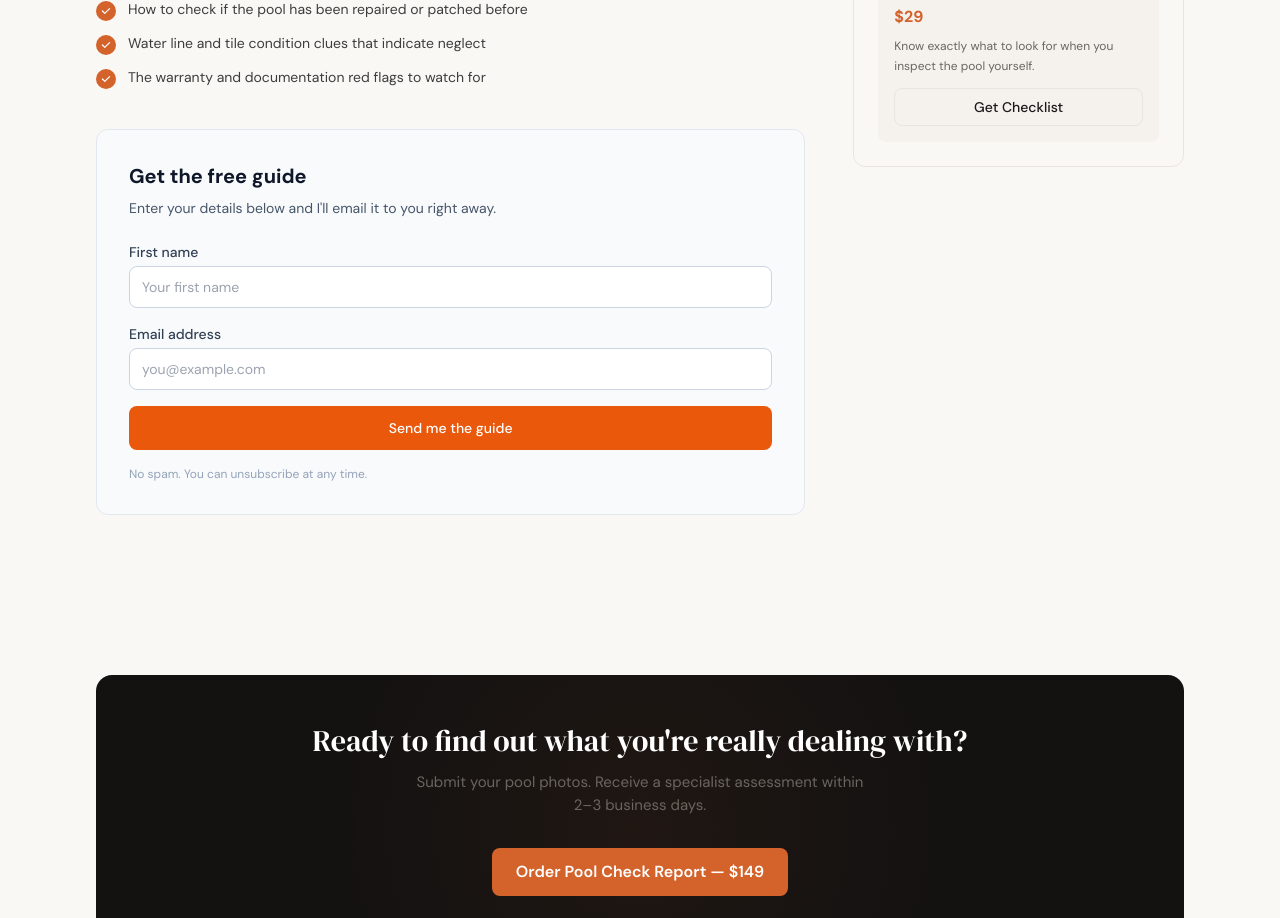
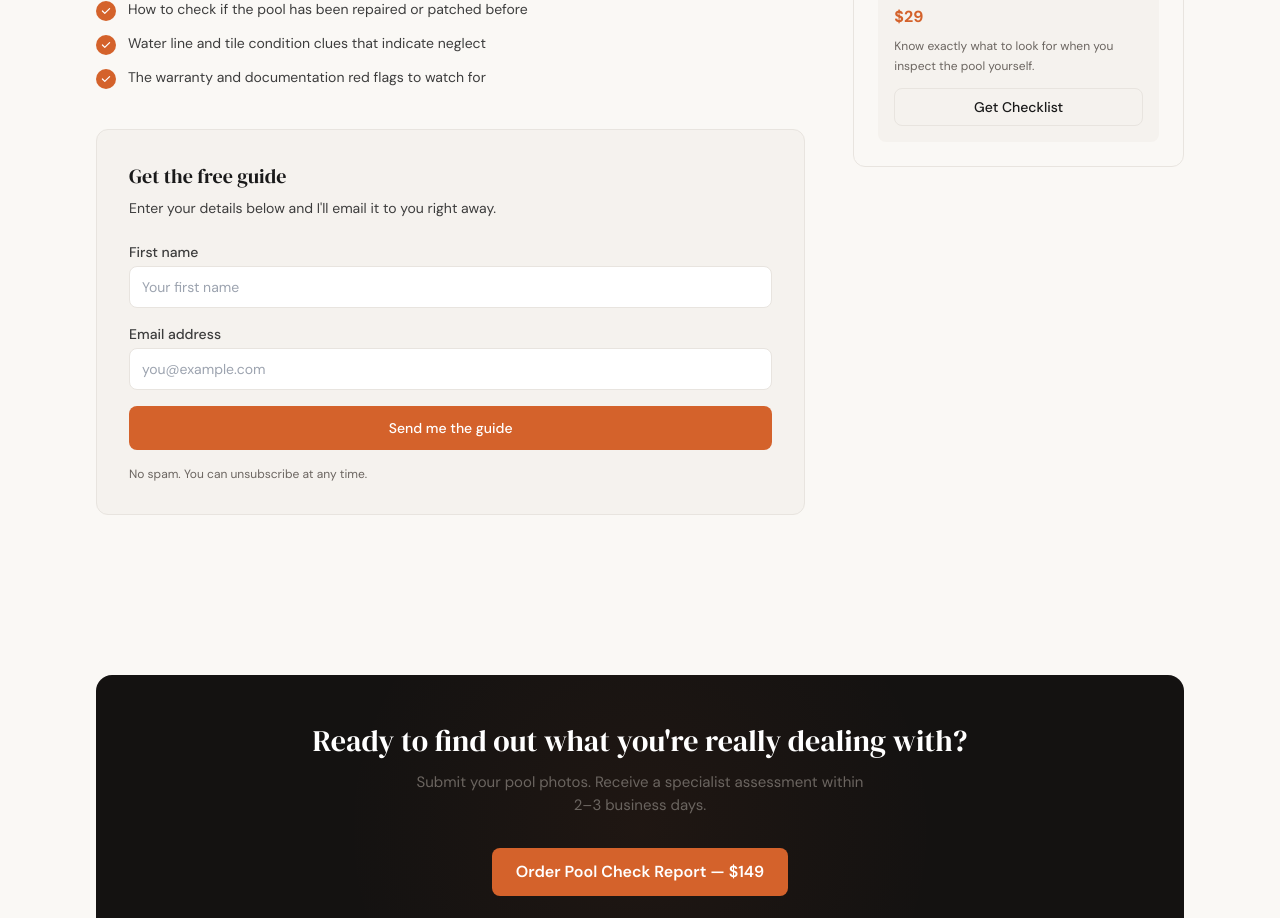
Before and after one commit to fibreglasspoolcheck/fibreglass-pool-check, a Next.js app: page /RedFlagsGuide in a window 1280 px wide. Shown: the part 780-1698 px from the top of the page. Built offline with nearby package versions, Linux system fonts and the light colour scheme.

Commit message:
fix: clean up remaining slate/orange classes in order pages, forms, and PoolOwner

```diff
--- a/app/PoolCheckReport/order/page.jsx
+++ b/app/PoolCheckReport/order/page.jsx
@@ -211,7 +211,7 @@ function PoolCheckReportOrderInner() {
           <p className="text-ink-light mb-2">Thanks for your order. I've received your photos and payment.</p>
           <p className="text-ink-light mb-6">Your Pool Check Report will be delivered to your email within <strong>2-3 business days</strong>.</p>
           <p className="text-sm text-warm-grey mb-8">If you have additional photos or notes, reply to the confirmation email and I'll include them.</p>
-          <Link href="/" className="text-orange-600 hover:underline text-sm">Back to home</Link>
+          <Link href="/" className="text-accent hover:underline text-sm">Back to home</Link>
         </div>
       </div>
     )
@@ -235,11 +235,11 @@ function PoolCheckReportOrderInner() {
             1. Your details
           </span>
           <span className="text-warm-grey">&rarr;</span>
-          <span className={`px-3 py-1 rounded-full ${step === 'upload' ? 'bg-deep text-white' : step === 'form' ? 'bg-slate-100 text-warm-grey' : 'bg-green-100 text-green-800'}`}>
+          <span className={`px-3 py-1 rounded-full ${step === 'upload' ? 'bg-deep text-white' : step === 'form' ? 'bg-warm-white text-warm-grey' : 'bg-green-100 text-green-800'}`}>
             2. Upload photos
           </span>
           <span className="text-warm-grey">&rarr;</span>
-          <span className="px-3 py-1 rounded-full bg-slate-100 text-warm-grey">
+          <span className="px-3 py-1 rounded-full bg-warm-white text-warm-grey">
             3. Payment
           </span>
         </div>
@@ -309,7 +309,7 @@ function PoolCheckReportOrderInner() {
               </label>
               <label className="flex items-start gap-3 text-sm">
                 <input type="checkbox" required checked={form.agreeBoundaries} onChange={e => updateForm('agreeBoundaries', e.target.checked)} className="mt-0.5" />
-                <span className="text-ink-light">I understand this is a photo-based assessment, not a physical inspection, and accept the <Link href="/ServiceBoundaries" className="text-orange-600 hover:underline">service scope</Link>.</span>
+                <span className="text-ink-light">I understand this is a photo-based assessment, not a physical inspection, and accept the <Link href="/ServiceBoundaries" className="text-accent hover:underline">service scope</Link>.</span>
               </label>
             </div>
 
@@ -355,7 +355,7 @@ function PoolCheckReportOrderInner() {
                 <p className="text-sm font-medium text-ink-light">{photos.length} photo{photos.length !== 1 ? 's' : ''} selected</p>
                 <div className="grid grid-cols-2 sm:grid-cols-3 gap-3">
                   {photos.map((file, i) => (
-                    <div key={i} className="relative bg-slate-100 rounded-lg p-2 text-xs text-ink-light">
+                    <div key={i} className="relative bg-warm-white rounded-lg p-2 text-xs text-ink-light">
                       <button onClick={() => removePhoto(i)} className="absolute top-1 right-1 w-5 h-5 bg-red-100 text-red-600 rounded-full text-xs flex items-center justify-center hover:bg-red-200">&times;</button>
                       <p className="truncate">{file.name}</p>
                       <p className="text-warm-grey">{(file.size / 1024 / 1024).toFixed(1)} MB</p>
--- a/app/PoolOwner/page.jsx
+++ b/app/PoolOwner/page.jsx
@@ -78,8 +78,8 @@ export default function PoolOwner() {
                       ],
                     },
                   ].map(({ type, colour, items }) => (
-                    <div key={type} className={`rounded-xl p-5 border ${colour === 'green' ? 'border-green-200 bg-green-50' : colour === 'orange' ? 'border-orange-200 bg-orange-50' : 'border-red-200 bg-red-50'}`}>
-                      <h3 className={`font-serif mb-3 text-sm ${colour === 'green' ? 'text-green-800' : colour === 'orange' ? 'text-orange-800' : 'text-red-800'}`}>{type}</h3>
+                    <div key={type} className={`rounded-xl p-5 border ${colour === 'green' ? 'border-green-200 bg-green-50' : colour === 'orange' ? 'border-amber-200 bg-amber-50' : 'border-red-200 bg-red-50'}`}>
+                      <h3 className={`font-serif mb-3 text-sm ${colour === 'green' ? 'text-green-800' : colour === 'orange' ? 'text-amber-800' : 'text-red-800'}`}>{type}</h3>
                       <ul className="space-y-1">
                         {items.map(item => (
                           <li key={item} className="text-ink-light text-sm flex items-start gap-2">
--- a/components/ContactForm.jsx
+++ b/components/ContactForm.jsx
@@ -34,46 +34,46 @@ export default function ContactForm() {
   if (submitted) {
     return (
       <div className="bg-green-50 border border-green-200 rounded-xl p-8 text-center">
-        <div className="text-green-600 text-3xl mb-3">✓</div>
-        <h3 className="font-bold text-slate-900 mb-2">Message sent!</h3>
-        <p className="text-slate-600 text-sm">We'll get back to you within 1 business day.</p>
+        <div className="text-green-600 text-3xl mb-3">&#10003;</div>
+        <h3 className="font-bold text-ink mb-2">Message sent!</h3>
+        <p className="text-ink-light text-sm">We'll get back to you within 1 business day.</p>
       </div>
     )
   }
 
   return (
-    <div className="bg-slate-50 border border-slate-200 rounded-xl p-8">
+    <div className="bg-warm-white border border-border-warm rounded-xl p-8">
       <form onSubmit={handleSubmit} className="space-y-4">
         <div>
-          <label className="block text-sm font-medium text-slate-700 mb-1">Your name</label>
+          <label className="block text-sm font-medium text-ink-light mb-1">Your name</label>
           <input
             type="text"
             required
             value={name}
             onChange={e => setName(e.target.value)}
-            className="w-full border border-slate-300 rounded-lg px-3 py-2.5 text-sm focus:outline-none focus:ring-2 focus:ring-slate-900"
+            className="w-full border border-border-warm rounded-lg px-3 py-2.5 text-sm focus:outline-none focus:ring-2 focus:ring-ink"
             placeholder="Full name"
           />
         </div>
         <div>
-          <label className="block text-sm font-medium text-slate-700 mb-1">Email address</label>
+          <label className="block text-sm font-medium text-ink-light mb-1">Email address</label>
           <input
             type="email"
             required
             value={email}
             onChange={e => setEmail(e.target.value)}
-            className="w-full border border-slate-300 rounded-lg px-3 py-2.5 text-sm focus:outline-none focus:ring-2 focus:ring-slate-900"
+            className="w-full border border-border-warm rounded-lg px-3 py-2.5 text-sm focus:outline-none focus:ring-2 focus:ring-ink"
             placeholder="you@example.com"
           />
         </div>
         <div>
-          <label className="block text-sm font-medium text-slate-700 mb-1">Message</label>
+          <label className="block text-sm font-medium text-ink-light mb-1">Message</label>
           <textarea
             required
             rows={5}
             value={message}
             onChange={e => setMessage(e.target.value)}
-            className="w-full border border-slate-300 rounded-lg px-3 py-2.5 text-sm focus:outline-none focus:ring-2 focus:ring-slate-900 resize-none"
+            className="w-full border border-border-warm rounded-lg px-3 py-2.5 text-sm focus:outline-none focus:ring-2 focus:ring-ink resize-none"
             placeholder="How can we help?"
           />
         </div>
@@ -81,9 +81,9 @@ export default function ContactForm() {
         <button
           type="submit"
           disabled={loading}
-          className="w-full bg-slate-900 hover:bg-slate-800 disabled:opacity-60 text-white py-3 rounded-lg text-sm font-medium transition-colors"
+          className="w-full bg-deep hover:bg-ink disabled:opacity-60 text-white py-3 rounded-lg text-sm font-medium transition-colors"
         >
-          {loading ? 'Sending…' : 'Send message'}
+          {loading ? 'Sending\u2026' : 'Send message'}
         </button>
       </form>
     </div>
--- a/components/RedFlagsForm.jsx
+++ b/components/RedFlagsForm.jsx
@@ -42,8 +42,8 @@ export default function RedFlagsForm() {
     return (
       <div className="bg-green-50 border border-green-200 rounded-xl p-8 text-center">
         <div className="text-green-600 text-4xl mb-4">&#10003;</div>
-        <h3 className="text-xl font-bold text-slate-900 mb-2">Check your inbox!</h3>
-        <p className="text-slate-600 text-sm">
+        <h3 className="text-xl font-bold text-ink mb-2">Check your inbox!</h3>
+        <p className="text-ink-light text-sm">
           I've sent the Red Flags Guide to <strong>{email}</strong>. Check your spam folder if you don't see it within a few minutes.
         </p>
       </div>
@@ -51,29 +51,29 @@ export default function RedFlagsForm() {
   }
 
   return (
-    <div className="bg-slate-50 border border-slate-200 rounded-xl p-8">
-      <h3 className="text-xl font-bold text-slate-900 mb-2">Get the free guide</h3>
-      <p className="text-slate-600 text-sm mb-6">Enter your details below and I'll email it to you right away.</p>
+    <div className="bg-warm-white border border-border-warm rounded-xl p-8">
+      <h3 className="text-xl font-serif text-ink mb-2">Get the free guide</h3>
+      <p className="text-ink-light text-sm mb-6">Enter your details below and I'll email it to you right away.</p>
       <form onSubmit={handleSubmit} className="space-y-4">
         <div>
-          <label className="block text-sm font-medium text-slate-700 mb-1">First name</label>
+          <label className="block text-sm font-medium text-ink-light mb-1">First name</label>
           <input
             type="text"
             required
             value={name}
             onChange={e => setName(e.target.value)}
-            className="w-full border border-slate-300 rounded-lg px-3 py-2.5 text-sm focus:outline-none focus:ring-2 focus:ring-slate-900"
+            className="w-full border border-border-warm rounded-lg px-3 py-2.5 text-sm focus:outline-none focus:ring-2 focus:ring-ink"
             placeholder="Your first name"
           />
         </div>
         <div>
-          <label className="block text-sm font-medium text-slate-700 mb-1">Email address</label>
+          <label className="block text-sm font-medium text-ink-light mb-1">Email address</label>
           <input
             type="email"
             required
             value={email}
             onChange={e => setEmail(e.target.value)}
-            className="w-full border border-slate-300 rounded-lg px-3 py-2.5 text-sm focus:outline-none focus:ring-2 focus:ring-slate-900"
+            className="w-full border border-border-warm rounded-lg px-3 py-2.5 text-sm focus:outline-none focus:ring-2 focus:ring-ink"
             placeholder="you@example.com"
           />
         </div>
@@ -81,11 +81,11 @@ export default function RedFlagsForm() {
         <button
           type="submit"
           disabled={loading}
-          className="w-full bg-orange-600 hover:bg-orange-700 disabled:opacity-60 text-white py-3 rounded-lg text-sm font-medium transition-colors"
+          className="w-full bg-accent hover:bg-accent-hover disabled:opacity-60 text-white py-3 rounded-lg text-sm font-medium transition-colors"
         >
           {loading ? 'Sending...' : 'Send me the guide'}
         </button>
-        <p className="text-xs text-slate-400">No spam. You can unsubscribe at any time.</p>
+        <p className="text-xs text-warm-grey">No spam. You can unsubscribe at any time.</p>
       </form>
     </div>
   )
```
